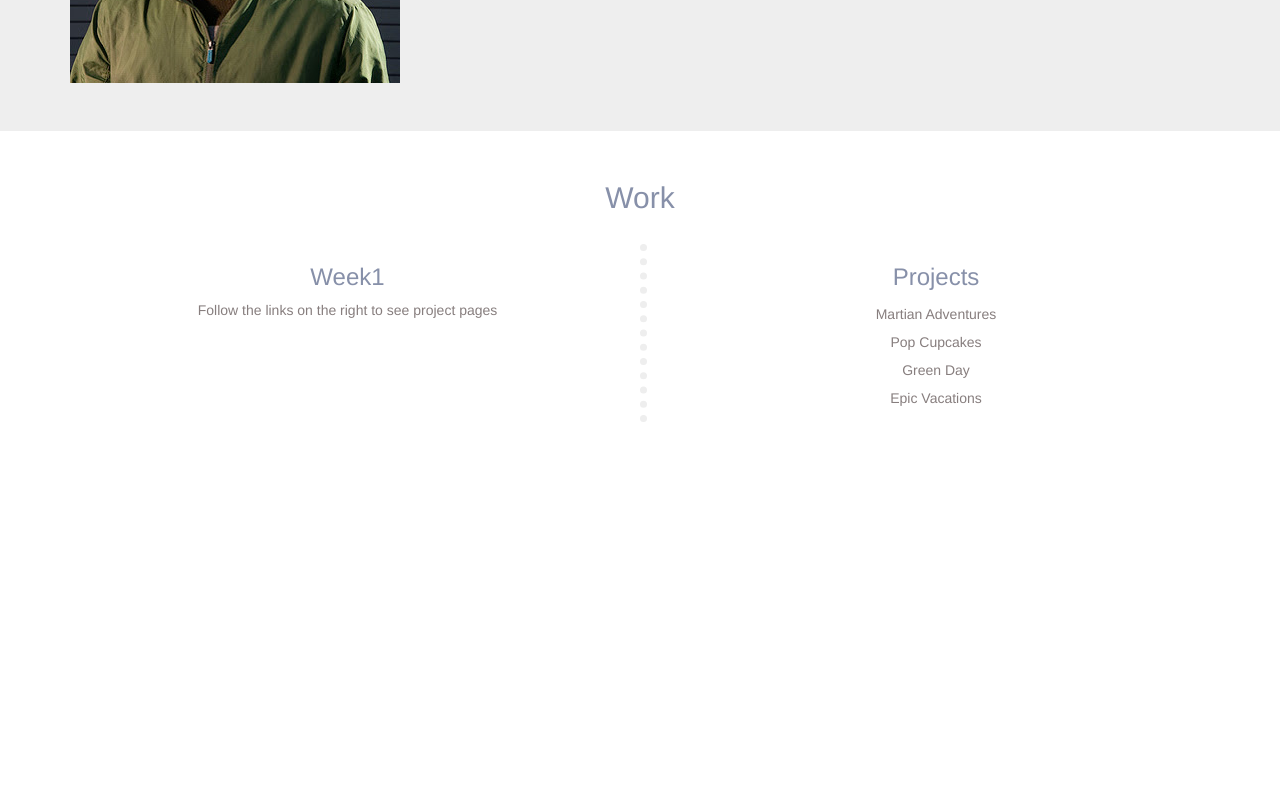
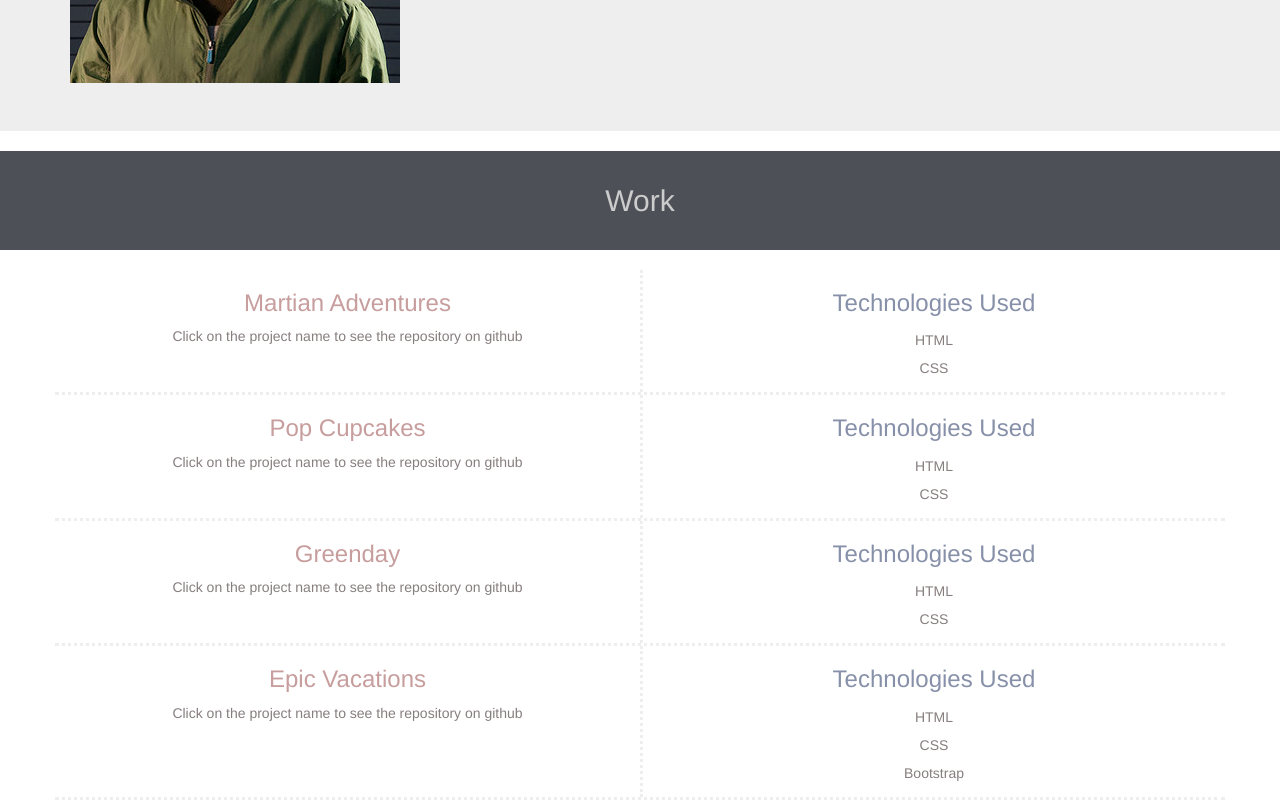
Before and after one commit to SkyRousse/Portfolio, a plain HTML site: page index.html in a window 1280 px wide. Shown: the part 367-1167 px from the top of the page. Before the commit the page ends 800 px from the top, so only its background shows below. Drawn offline with nearby package versions, Linux system fonts and the light colour scheme.

Commit message:
rework work section so each project is in it's own row, updat header colors

```diff
--- a/css/my-styles.css
+++ b/css/my-styles.css
@@ -1,24 +1,38 @@
 body {
   color: rgba(135, 126, 126, 1);
 }
-
 h1,h2,h3,h4,h5,h6 {
   color: rgba(135, 144, 169, 1);
+  text-align: center;
 }
-
-a {
+a, a:visited {
+  color:#C79D9D;
+}
+a:visited {
   color:#C79D9D;
 }
 ul {
   list-style-type: none;
 }
+div.divider {
+  border-bottom: 3px dotted #eee;
+}
 .bdr-grey {
-  border-left: 7px dotted #eee;
+  border-left: 3px dotted #eee;
+}
+.bk-blue {
+  background-color: rgba(59, 62, 70, .9);
+  color:#ccc;
+}
+.header-block {
+  padding:33px 0;
+  margin-bottom: 20px;
 }
 .jumbotron  {
   text-align: center;
   text-transform: uppercase;
   color: rgba(125, 116, 116, 1);
+  margin-bottom: 0;
 }
  .jumbotron strong, .jumbotron em {
   color: rgba(135, 126, 126, 1);
@@ -35,13 +49,14 @@ ul {
 .work {
   text-align: center;
 }
+.work div.row {
+  border-bottom: 3px dotted #eee;
+}
 .work ul {
   line-height: 2;
   padding-left: 0;
 }
-.work {
-  min-he
-}
+
 /* Small devices (tablets, 768px and up) */
 @media only screen and (max-width: 768px) {
   .jumbotron img {
--- a/index.html
+++ b/index.html
@@ -51,25 +51,60 @@
           </div>
         </div>
       </div>
+      <h2 class="header-block bk-blue">Work</h2>
       <div class="container work">
-        <h2>Work</h2><br>
         <div class="row">
           <div class="col-sm-6">
-            <h3>Week1</h3>
-            <p lead>Follow the links on the right to see project pages</p>
+            <h3><a href="#">Martian Adventures</a></h3>
+            <p lead>Click on the project name to see the repository on github</p>
           </div>
           <div class="col-sm-6 bdr-grey">
-            <h3>Projects</h3>
+            <h3>Technologies Used</h3>
             <ul>
-              <li>Martian Adventures</li>
-              <li>Pop Cupcakes</li>
-              <li>Green Day</li>
-              <li>Epic Vacations</li>
+              <li>HTML</li>
+              <li>CSS</li>
             </ul>
           </div>
         </div>
         <div class="row">
-
+          <div class="col-sm-6">
+            <h3><a href="#">Pop Cupcakes</a></h3>
+            <p lead>Click on the project name to see the repository on github</p>
+          </div>
+          <div class="col-sm-6 bdr-grey">
+            <h3>Technologies Used</h3>
+            <ul>
+              <li>HTML</li>
+              <li>CSS</li>
+            </ul>
+          </div>
+        </div>
+        <div class="row">
+          <div class="col-sm-6">
+            <h3><a href="#">Greenday</a></h3>
+            <p lead>Click on the project name to see the repository on github</p>
+          </div>
+          <div class="col-sm-6 bdr-grey">
+            <h3>Technologies Used</h3>
+            <ul>
+              <li>HTML</li>
+              <li>CSS</li>
+            </ul>
+          </div>
+        </div>
+        <div class="row">
+          <div class="col-sm-6">
+            <h3><a href="#">Epic Vacations</a></h3>
+            <p lead>Click on the project name to see the repository on github</p>
+          </div>
+          <div class="col-sm-6 bdr-grey">
+            <h3>Technologies Used</h3>
+            <ul>
+              <li>HTML</li>
+              <li>CSS</li>
+              <li>Bootstrap</li>
+            </ul>
+          </div>
         </div>
       </div>
   <!-- jQuery (necessary for Bootstrap's JavaScript plugins) -->
```
